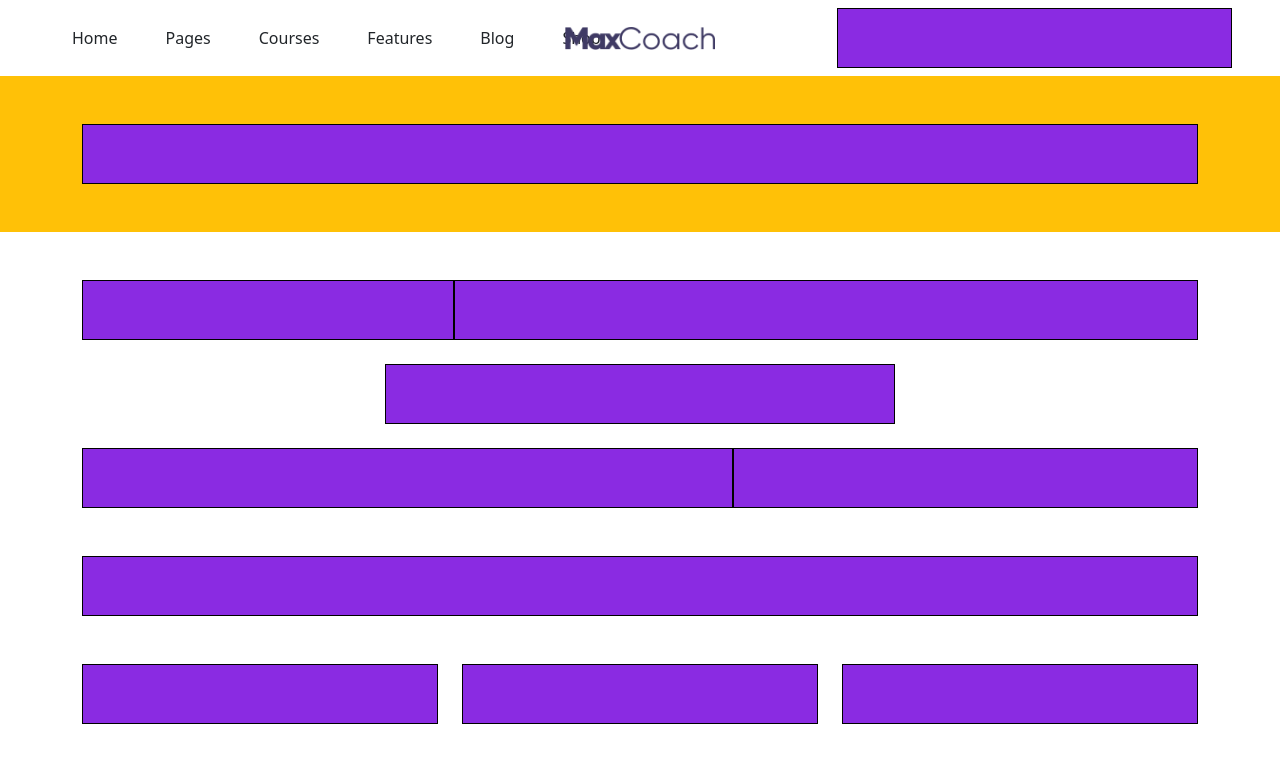
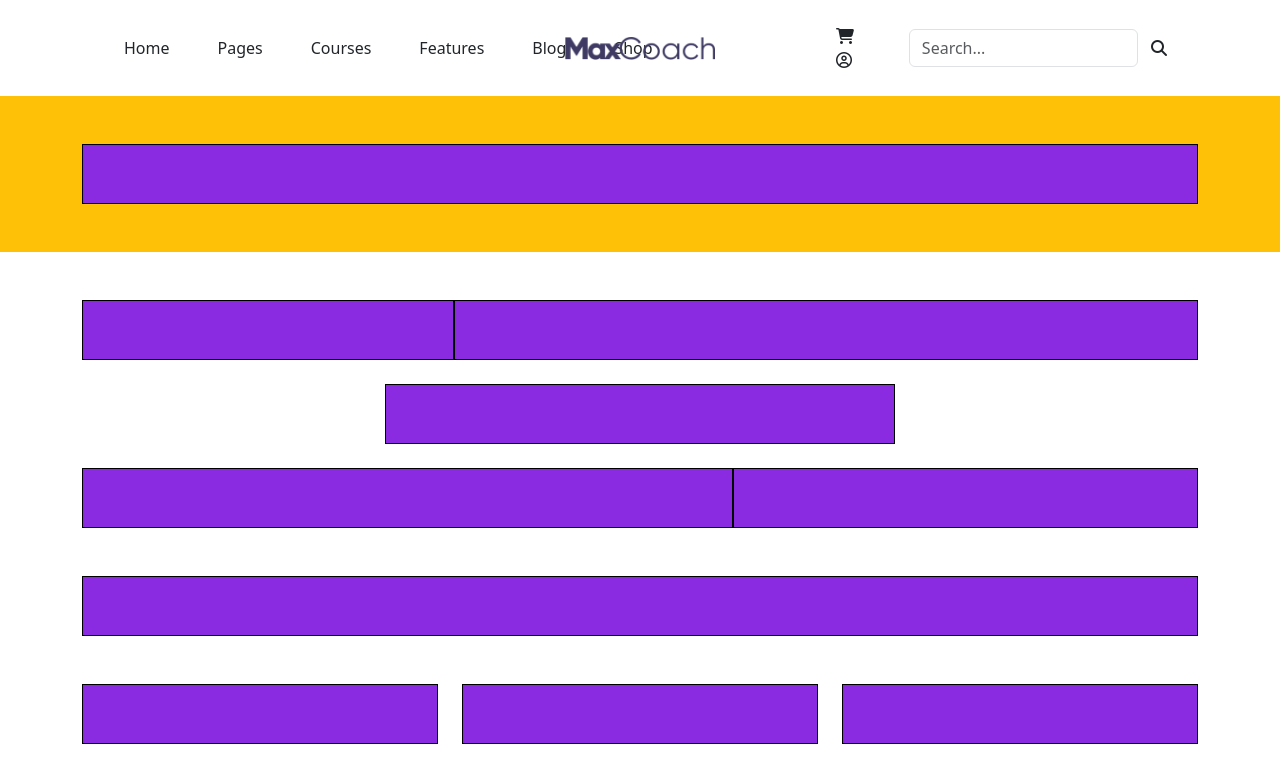
Before and after one commit to Andrearomeo04/proj-html-vuejs, a Vue app: page / in a window 1280 px wide. Shown: the top 771 px of the page. Built offline with nearby package versions, Linux system fonts and the light colour scheme.

Commit message:
[UPD] added search button

```diff
--- a/index.html
+++ b/index.html
@@ -3,6 +3,7 @@
   <head>
     <meta charset="UTF-8" />
     <link rel="icon" type="image/svg+xml" href="/vite.svg" />
+    <link rel="stylesheet" href="https://cdnjs.cloudflare.com/ajax/libs/font-awesome/6.0.0/css/all.min.css">
     <meta name="viewport" content="width=device-width, initial-scale=1.0" />
     <title>Vite + Vue</title>
   </head>
--- a/package.json
+++ b/package.json
@@ -9,6 +9,7 @@
     "preview": "vite preview"
   },
   "dependencies": {
+    "@fortawesome/fontawesome-free": "^6.6.0",
     "bootstrap": "^5.3.3",
     "vue": "^3.4.37"
   },
--- a/src/components/AppHeader.vue
+++ b/src/components/AppHeader.vue
@@ -15,8 +15,8 @@ export default {
 
 <template>
     <div>
-        <div class="container-fluid px-5">
-            <div class="row g-0 align-items-center py-2">
+        <div class="container-fluid py-2 px-header">
+            <div class="row g-0 align-items-center py-3">
                 <div class="col-4 d-flex">
                     <headerMenu
                         v-for="(info, index) in mainMenu"
@@ -27,8 +27,17 @@ export default {
                 <div class="col-4 d-flex justify-content-center">
                     <img src="../assets/img/dark-logo.png" alt="dark-logo">
                 </div>
-                <div class="col-4">
-                    <div class="content"></div>
+                <div class="col-4 d-flex justify-content-end align-items-center">
+                    <div>
+                        <i class="fa-solid fa-cart-shopping mx-3"></i>
+                        <i class="fa-regular fa-circle-user mx-3"></i>
+                    </div>
+                    <div>
+                        <form class="d-flex" role="search">
+                            <input class="form-control" type="search" placeholder="Search..." aria-label="Search">
+                            <button class="btn" type="submit"><i class="fa-solid fa-magnifying-glass"></i></button>
+                        </form>
+                    </div>
                 </div>
             </div>
         </div>
@@ -36,11 +45,8 @@ export default {
 </template>
 
 <style lang="scss" scoped>
-    .content {
-        width: 100%;
-        height: 60px;
-        background-color: blueviolet;
-        border: 1px solid black;
+    .px-header {
+        padding: 0px 100px;
     }
 
     img {
--- a/src/styles/generals.scss
+++ b/src/styles/generals.scss
@@ -1,5 +1,5 @@
 @import "../../node_modules/bootstrap/scss/bootstrap";
-
+@import "~@fortawesome/fontawesome-free/css/all.css";
 * {
     padding: 0;
     margin: 0;
```
Also changed, not shown: 1 other file (tests, documents, lock files or other folders).
